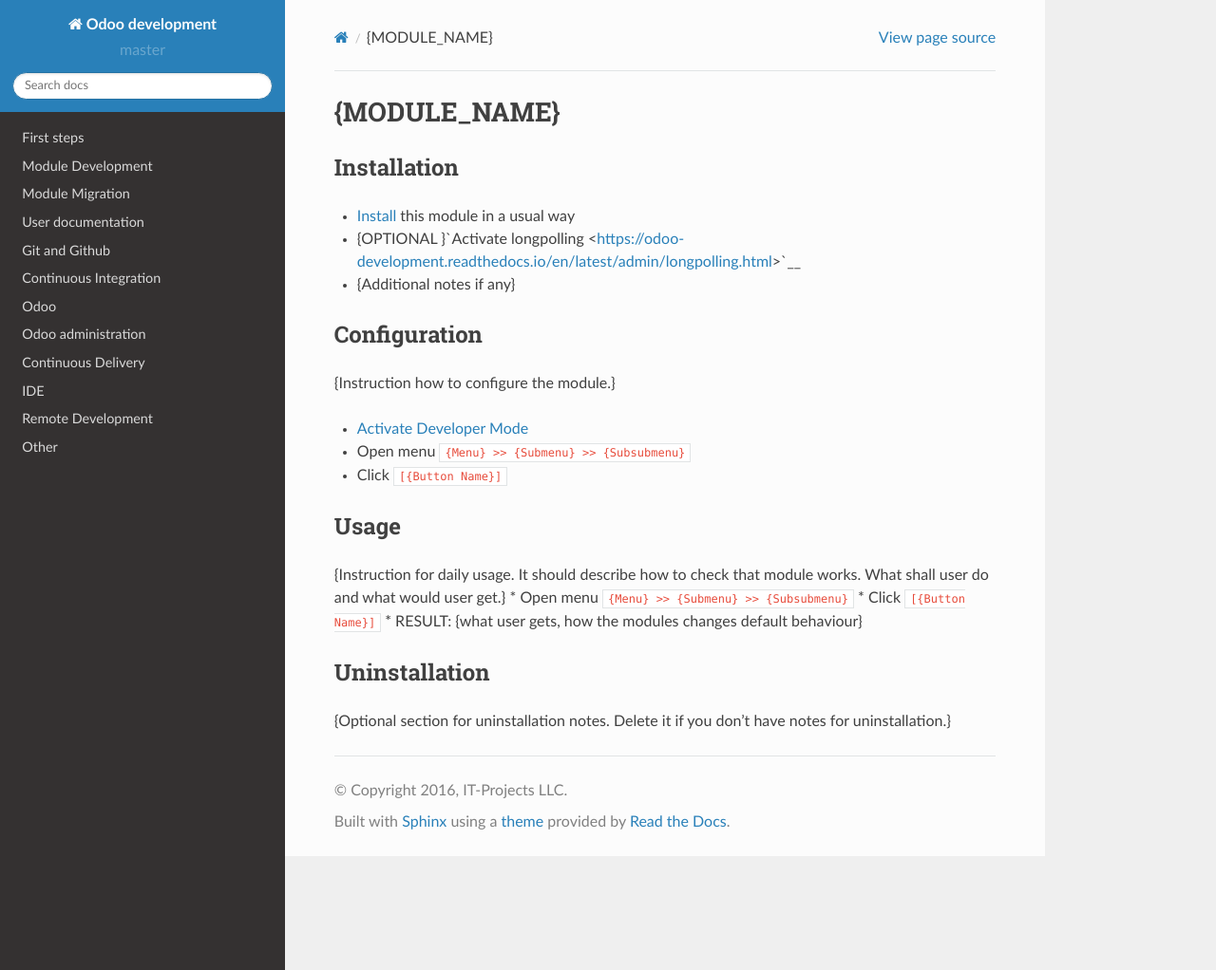
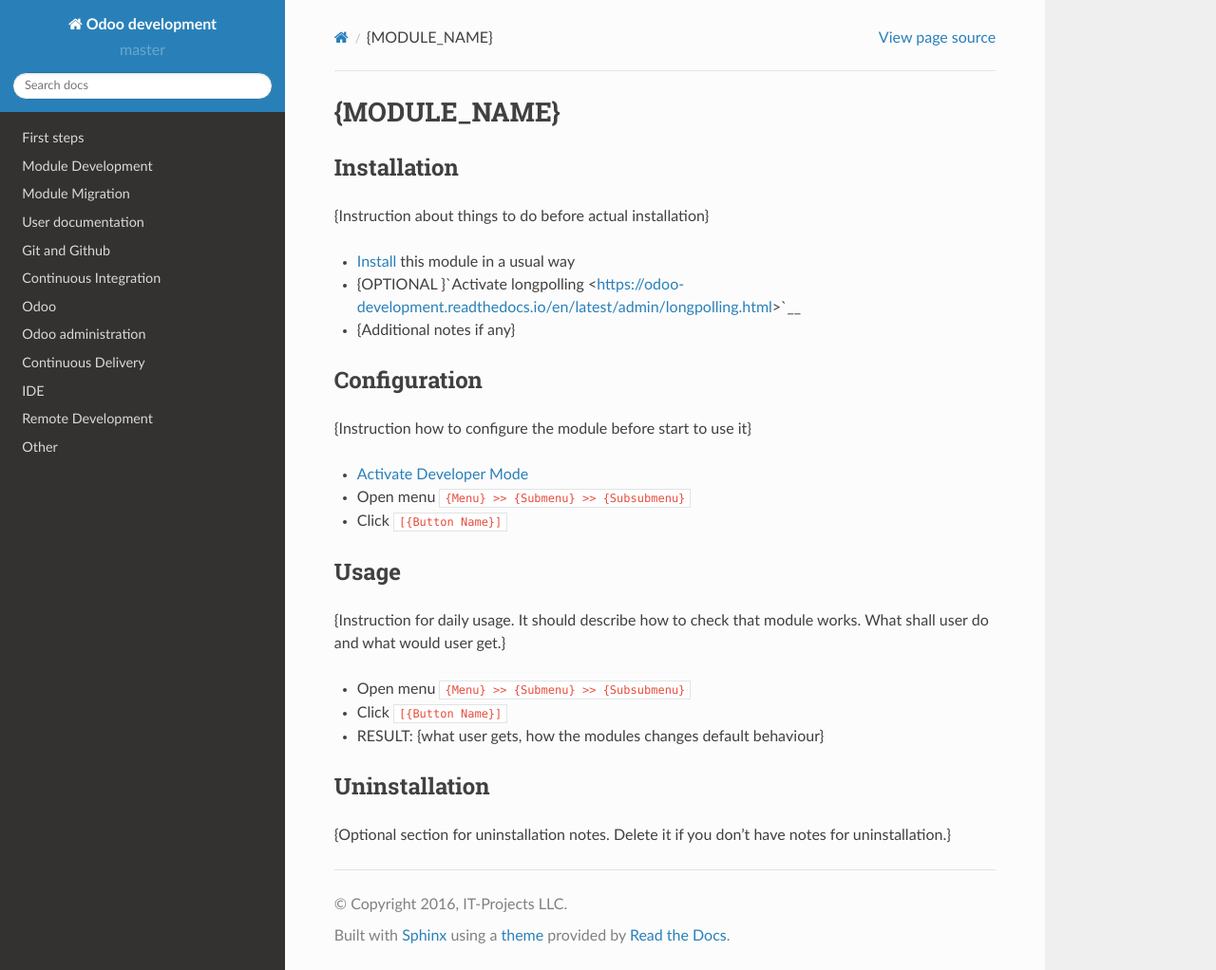
Before and after one commit to itpp-labs/odoo-development, a Sphinx documentation site: the page built from docs/dev/docs/templates/doc/index.rst, in a window 1280 px wide and 1022 px high. Shown: the whole window at 95% size. Built offline with Sphinx 7.4.7 and the Read the Docs theme 2.0.0, drawn with Linux system fonts in a browser that asks for light colours; pages that are not in the unit, such as notebooks, are missing from menus.

Commit message:
clarify index.rst sections

```diff
--- a/docs/dev/docs/templates/doc/index.rst
+++ b/docs/dev/docs/templates/doc/index.rst
@@ -4,6 +4,7 @@
 
 Installation
 ============
+{Instruction about things to do before actual installation}
 
 * `Install <https://odoo-development.readthedocs.io/en/latest/odoo/usage/install-module.html>`__ this module in a usual way
 * {OPTIONAL }`Activate longpolling <https://odoo-development.readthedocs.io/en/latest/admin/longpolling.html>`__
@@ -12,7 +13,7 @@ Installation
 Configuration
 =============
 
-{Instruction how to configure the module.}
+{Instruction how to configure the module before start to use it}
 
 * `Activate Developer Mode <https://odoo-development.readthedocs.io/en/latest/odoo/usage/debug-mode.html>`__
 * Open menu ``{Menu} >> {Submenu} >> {Subsubmenu}``
@@ -22,6 +23,7 @@ Usage
 =====
 
 {Instruction for daily usage. It should describe how to check that module works. What shall user do and what would user get.}
+
 * Open menu ``{Menu} >> {Submenu} >> {Subsubmenu}``
 * Click ``[{Button Name}]``
 * RESULT: {what user gets, how the modules changes default behaviour}
```
